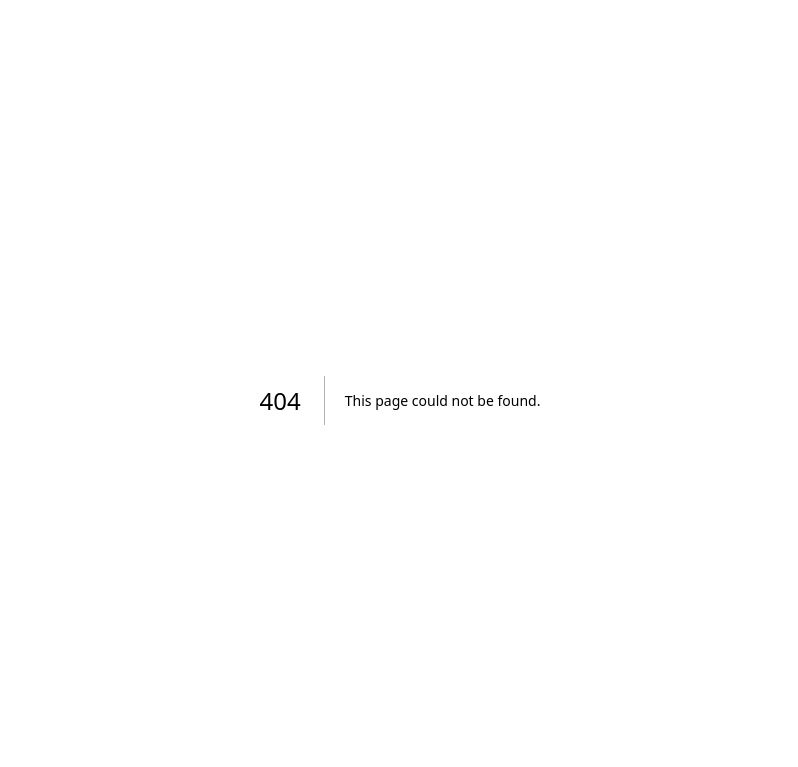
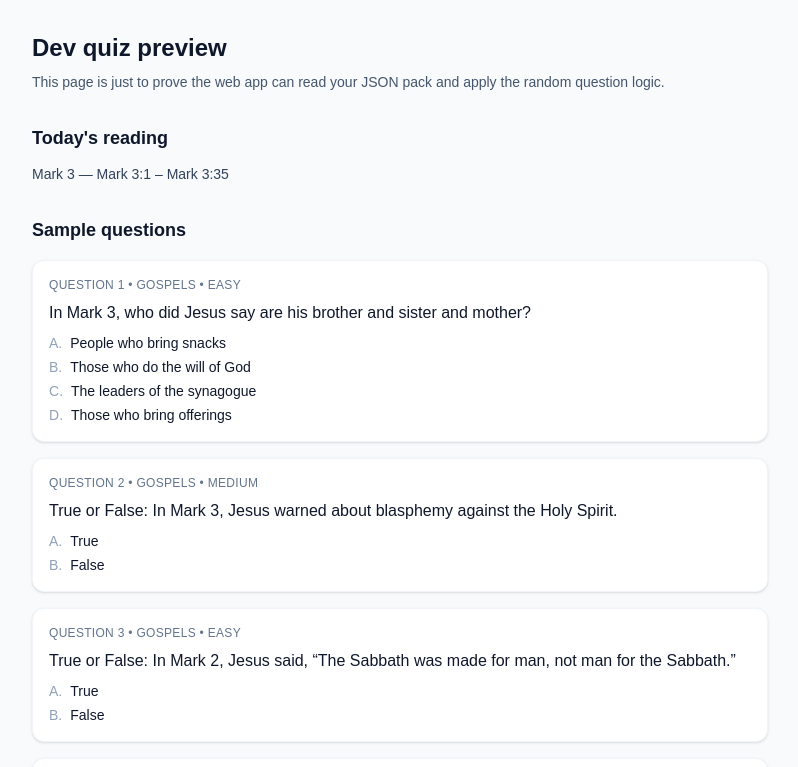
Before and after one commit to acrogers-app/bible-trivia-coach-web, a Next.js app: page /dev in a window 1280 px wide. Before the commit this address had no page. Shown: the top 767 px of the page, without its empty margins (240-1038 px from the left). Built offline with nearby package versions, Linux system fonts and the light colour scheme.

Commit message:
Add /dev quiz preview page

```diff
--- /dev/null
+++ b/src/app/dev/page.tsx
@@ -0,0 +1,66 @@
+import { loadTriviaPack, loadReadingPlan } from '@/lib/data';
+import { randomQuestions, todaysReadingDay } from '@/lib/quizLogic';
+
+export default async function DevPage() {
+  const pack = await loadTriviaPack();
+  const plan = await loadReadingPlan();
+
+  const questions = randomQuestions({
+    pack,
+    count: 5,
+    sourceType: 'scripture',
+  });
+
+  const today = todaysReadingDay(plan);
+
+  return (
+    <main className="min-h-screen bg-slate-50 text-slate-900">
+      <div className="max-w-3xl mx-auto px-4 py-8 space-y-8">
+        <section>
+          <h1 className="text-2xl font-bold mb-2">Dev quiz preview</h1>
+          <p className="text-sm text-slate-600">
+            This page is just to prove the web app can read your JSON pack and
+            apply the random question logic.
+          </p>
+        </section>
+
+        <section className="space-y-3">
+          <h2 className="text-lg font-semibold">Today&apos;s reading</h2>
+          {today ? (
+            <p className="text-sm text-slate-700">
+              <span className="font-medium">{today.title}</span> —{' '}
+              {today.start} – {today.end}
+            </p>
+          ) : (
+            <p className="text-sm text-slate-500">No reading plan data.</p>
+          )}
+        </section>
+
+        <section className="space-y-4">
+          <h2 className="text-lg font-semibold">Sample questions</h2>
+          {questions.map((q, idx) => (
+            <div
+              key={q.id}
+              className="rounded-xl bg-white shadow-sm border border-slate-100 p-4 space-y-2"
+            >
+              <p className="text-xs uppercase tracking-wide text-slate-500">
+                Question {idx + 1} • {q.category} • {q.difficulty}
+              </p>
+              <p className="font-medium">{q.text}</p>
+              <ul className="mt-2 space-y-1 text-sm">
+                {q.options.map((opt, i) => (
+                  <li key={i} className="flex gap-2">
+                    <span className="text-slate-400">
+                      {String.fromCharCode(65 + i)}.
+                    </span>
+                    <span>{opt}</span>
+                  </li>
+                ))}
+              </ul>
+            </div>
+          ))}
+        </section>
+      </div>
+    </main>
+  );
+}
```
